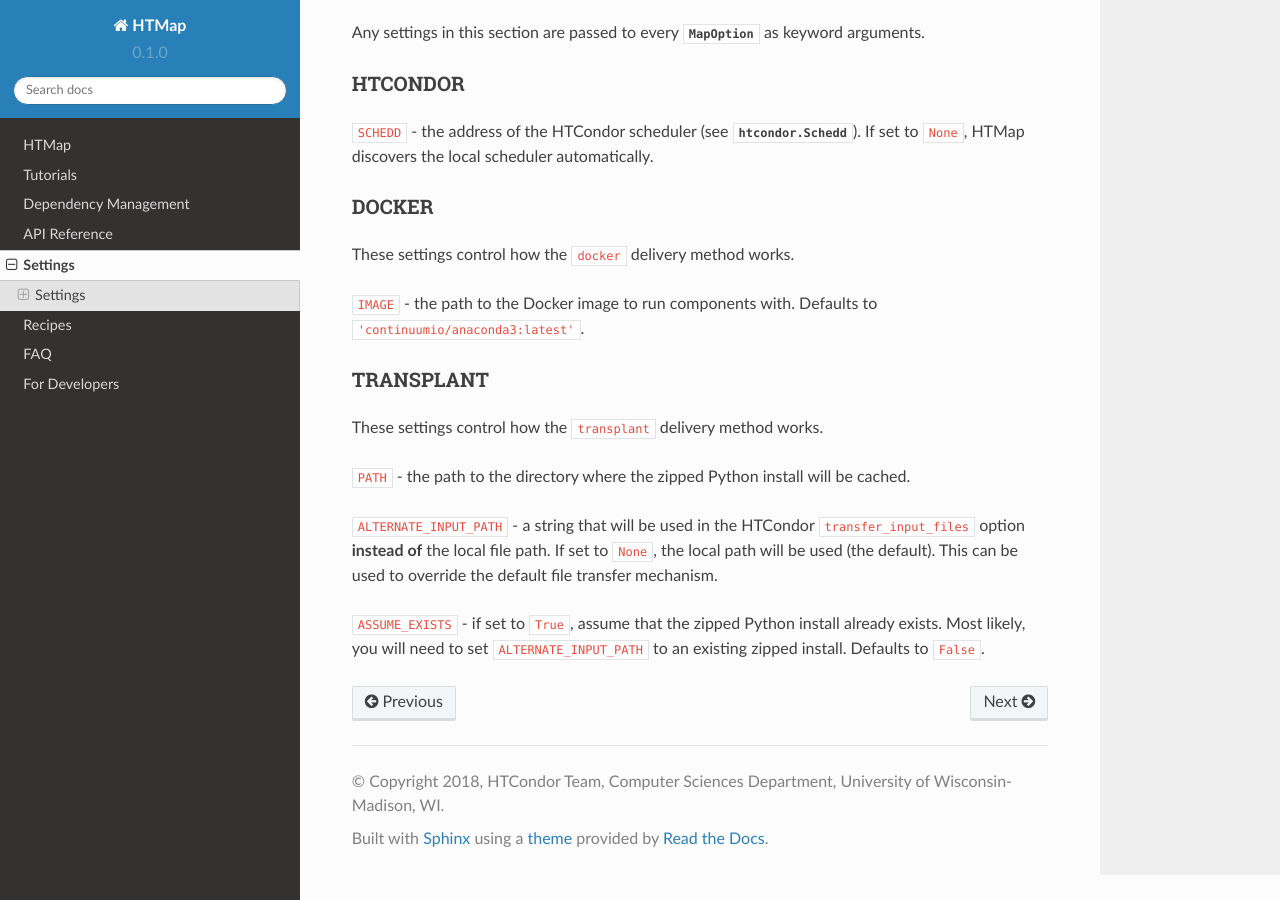
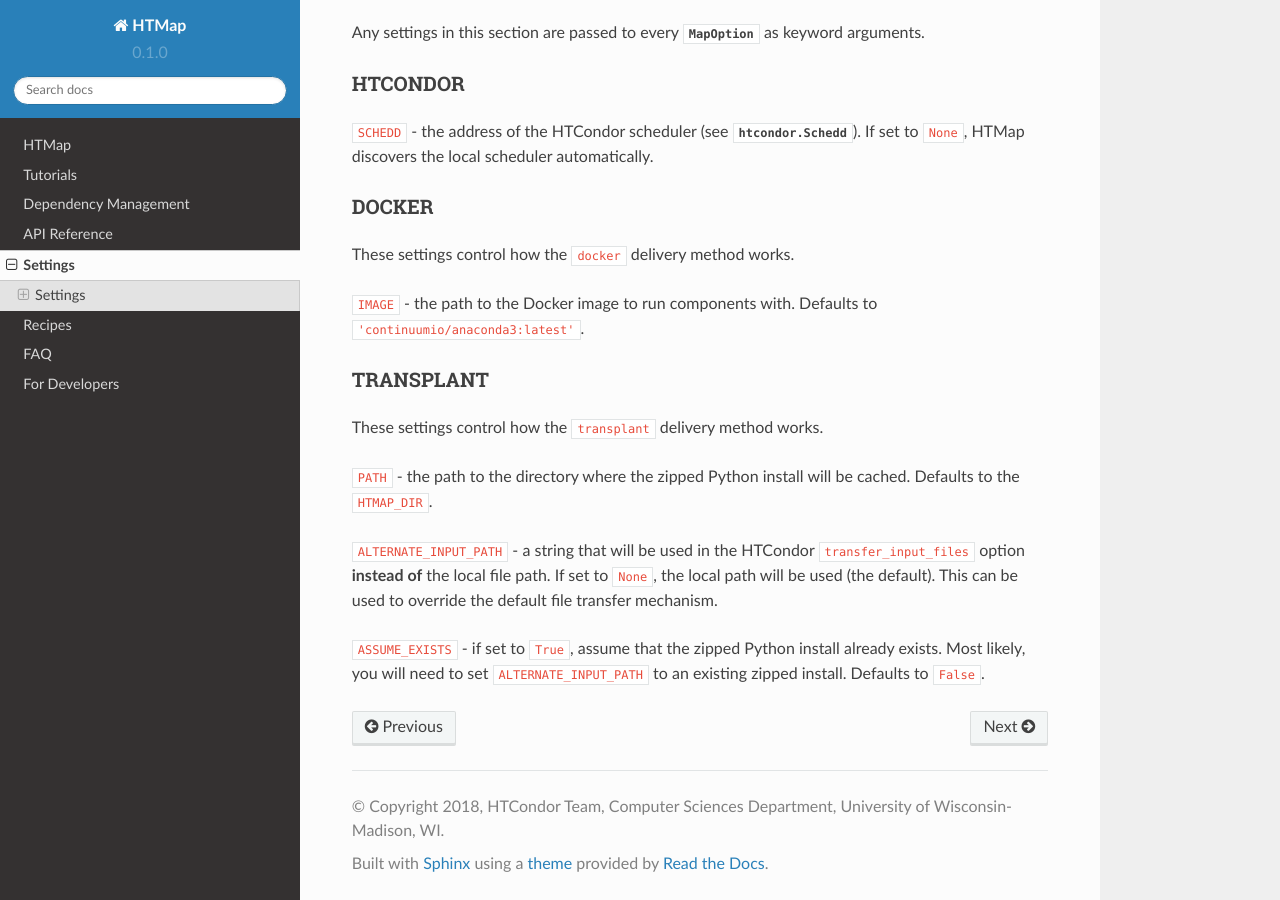
Before and after one commit to htcondor/htmap, a Sphinx documentation site: the page built from docs/source/settings.rst, in a window 1280 px wide and 900 px high, scrolled down 1178 px. Built offline with Sphinx 7.4.7 and the Read the Docs theme 2.0.0, drawn with Linux system fonts in a browser that asks for light colours; the version number is read from the project's files by our own code.

Commit message:
noted default transplant path in docs

```diff
--- a/docs/source/settings.rst
+++ b/docs/source/settings.rst
@@ -82,6 +82,7 @@
 These settings control how the ``transplant`` delivery method works.
 
 ``PATH`` - the path to the directory where the zipped Python install will be cached.
+Defaults to the ``HTMAP_DIR``.
 
 ``ALTERNATE_INPUT_PATH`` - a string that will be used in the HTCondor ``transfer_input_files`` option **instead of** the local file path.
 If set to ``None``, the local path will be used (the default).
```
